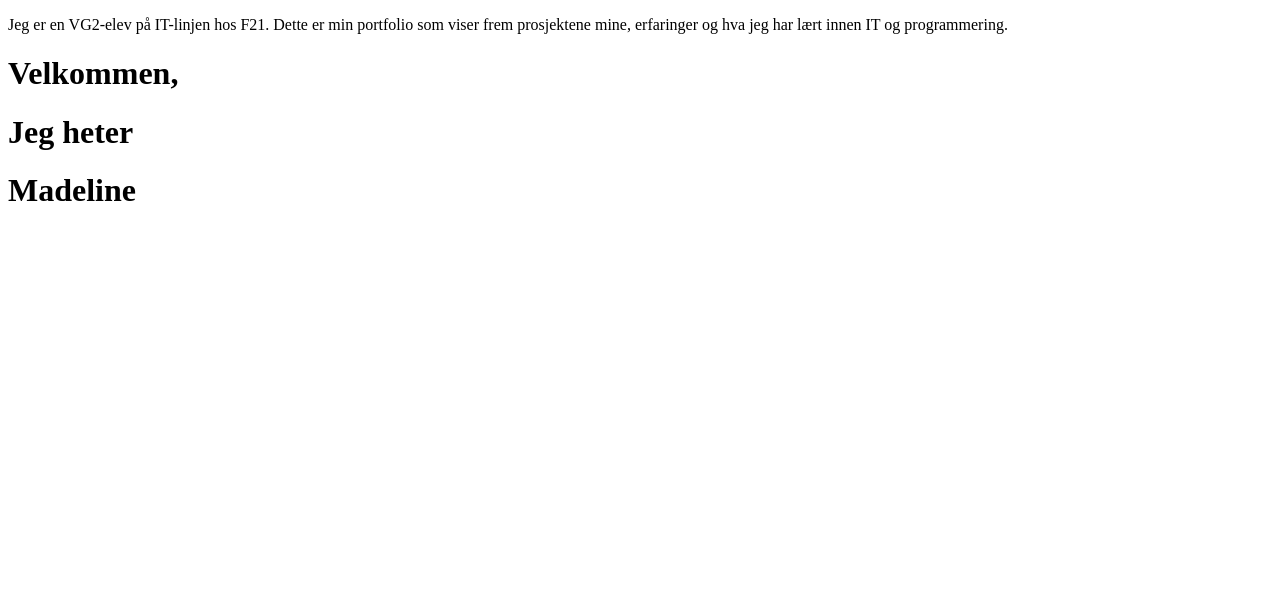
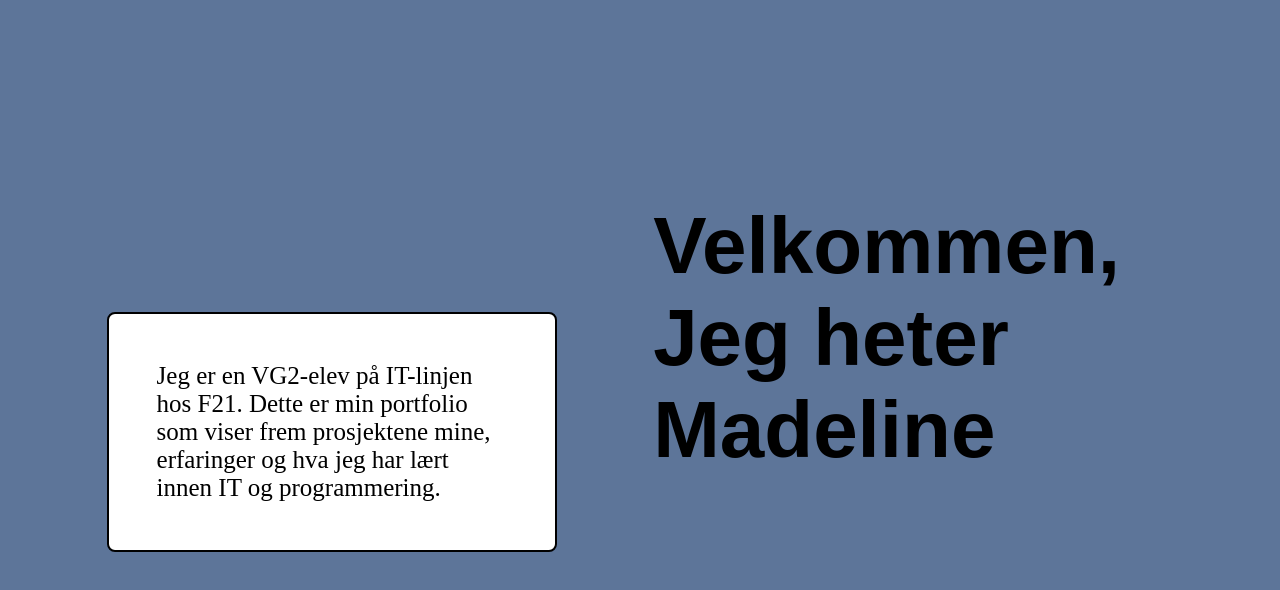
Before and after one commit to m4dde/m4dde.github.io, a plain HTML site: page index.html in a window 1280 px wide. Drawn offline with Linux system fonts and the light colour scheme.

Commit message:
stil av tittel og flytting

```diff
--- a/index.html
+++ b/index.html
@@ -3,6 +3,7 @@
 <head>
     <meta charset="UTF-8">
     <meta name="viewport" content="width=device-width, initial-scale=1.0">
+    <link rel="stylesheet" href="style.css">
     <title>Portfolio</title>
 </head>
 <body>
--- a/style.css
+++ b/style.css
@@ -29,23 +29,23 @@ main {
 }
 
 #title {
-    margin-left: 9rem;
-    margin-top: 100px;
+    margin-right: 10rem;
+    margin-top: 200px;
 }
 
-#word {
+.word {
     font-size: 5rem;
     font-family: Arial, Helvetica, sans-serif;
     color: black;
 }
 
 .text {
-    margin-top: 10rem;
+    margin-top: 4rem;
     margin-left: 10px;
     border: solid 2px black;
     background-color: white;
-    border-radius: 1rem;
-    padding: 7px;
+    border-radius: 0.5rem;
+    padding: 3rem;
     width: 450px;
     font-size: 25px;
     color: black;
```
